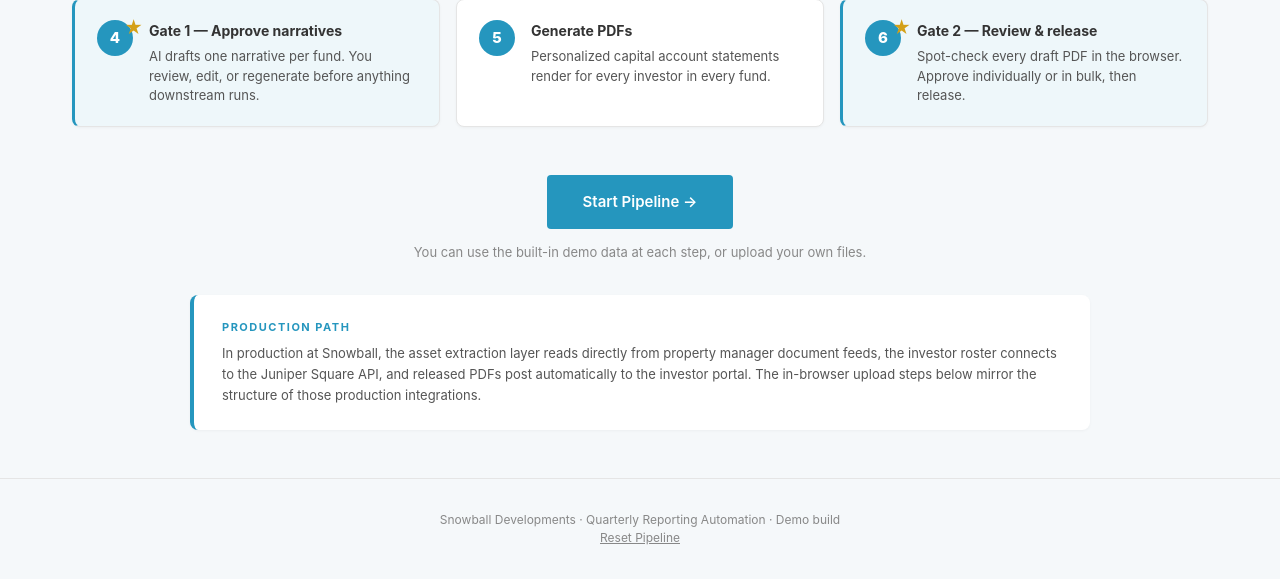
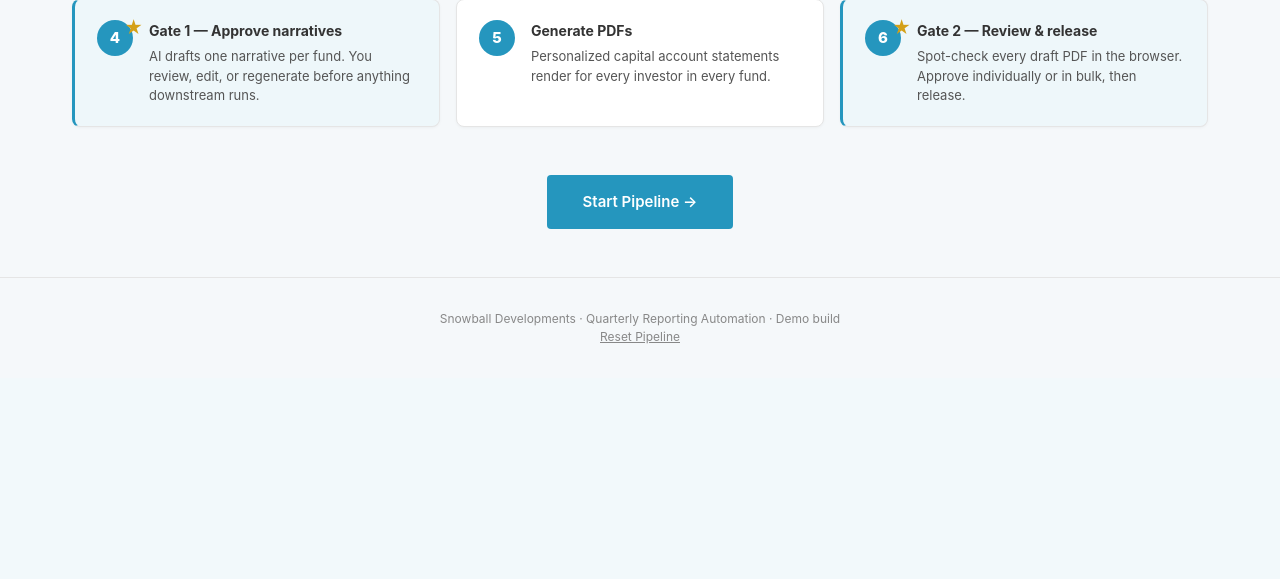
Before and after one commit to akim777-cyb/snowball-reporting, a Flask app: page / in a window 1280 px wide. Shown: the part 520-1099 px from the top of the page. After the commit the page ends 864 px from the top, so only its background shows below. Run offline with Flask 3, Linux system fonts and the light colour scheme.

Commit message:
Remove demo data note and production path section from landing page

```diff
--- a/templates/landing.html
+++ b/templates/landing.html
@@ -64,18 +64,6 @@
 
     <div class="cta-row">
         <a href="{{ url_for('assets') }}" class="btn btn-primary btn-xl">Start Pipeline &rarr;</a>
-        <p class="cta-note">You can use the built-in demo data at each step, or upload your own files.</p>
-    </div>
-</section>
-
-<section class="prod-note">
-    <div class="prod-note-inner">
-        <div class="prod-note-label">Production Path</div>
-        <p>
-            In production at Snowball, the asset extraction layer reads directly from property manager document feeds,
-            the investor roster connects to the Juniper Square API, and released PDFs post automatically to the investor portal.
-            The in-browser upload steps below mirror the structure of those production integrations.
-        </p>
     </div>
 </section>
 {% endblock %}
```
